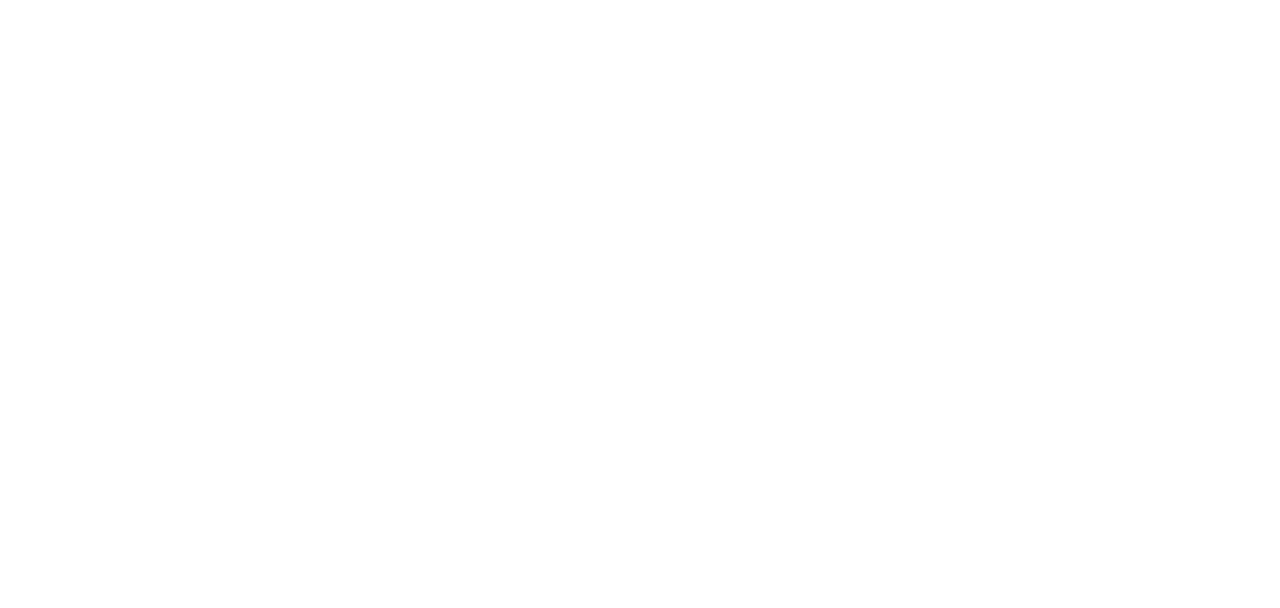
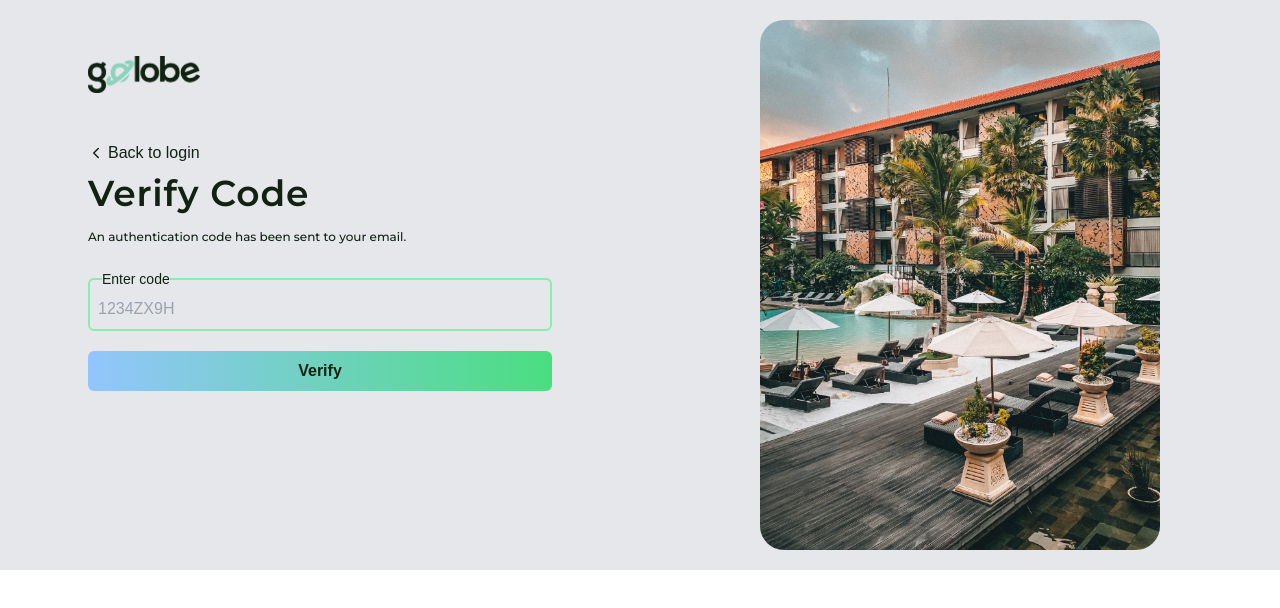
Before and after one commit to Heritagify/Travelling-Website, a React (Vite) app: page /verifyCode in a window 1280 px wide. Before the commit this address had no page. Shown: the top 608 px of the page. Built offline with nearby package versions, Linux system fonts and the light colour scheme; a web font is replaced by a local one.

Commit message:
completed the verify code page

```diff
--- a/src/App.jsx
+++ b/src/App.jsx
@@ -3,7 +3,9 @@ import {BrowserRouter, Routes, Route } from "react-router-dom"// import { MapCon
 import Home from './Home'
 import Login from './Login';
 import Flights from './Flights';
-import ForgotPassword from "./ForgotPassword"
+import ForgotPassword from "./ForgotPassword";
+import VerifyCode from "./VerifyCode";
+import SetPassword from "./SetPassword"
 
 function App() {
   return (
@@ -13,10 +15,10 @@ function App() {
           <Route path="/login" element={<Login/>}></Route>
           <Route path="/flight" element={<Flights/>}></Route>
           <Route path="/forgottenPassword" element={<ForgotPassword/>}></Route>
+          <Route path="/verifyCode" element={<VerifyCode/>}></Route>
+          <Route path="/setPassword" element={<SetPassword/>}></Route>
         </Routes>
-  {/* <Map/> */}
-  {/* <Login/> */}
-  {/* <Home/> */}
+
     </BrowserRouter>
   );
 }
--- a/src/ForgotPassword.jsx
+++ b/src/ForgotPassword.jsx
@@ -1,3 +1,5 @@
+import * as Yup from 'yup';
+import { useFormik } from 'formik';
 import logo from "./assets/footLogo.png"
 import { IoChevronBack } from "react-icons/io5";
 import { FaFacebook } from "react-icons/fa6";
@@ -17,36 +19,59 @@ import myImage from './assets/login1.jpg'
 
 const ForgotPassword = () => {
 
-    // const navigate = useNavigate();
-
-    // const navigateLogin = ()=> {
-    //     navigate('/login')
-    // }
+  const formik = useFormik({
+    initialValues: {
+      email: '',
+    },
+    validationSchema: Yup.object({
+      email: Yup.string().email('Invalid email address').required('Email is required'),
+    }),
+    onSubmit: (values) => {
+      // Handle form submission here
+      console.log(values);
+    },
+  });
 
 
   return (
-    <div className="bg-gradient-to-r from-blue-100 to-green-700 animate-gradient min-h-screen">
-    <div className="flex">
+    <div className="bg-gradient-to-r from-blue-100 to-green-200 animate-gradient min-h-screen">
+      <div className="md:flex">
 
-          <div className="w-1/2 p-14">
+          <div className="md:w-1/2 p-4 md:p-10">
                     <img src={ logo } className="w-28 mx-8" alt="logo"/>
-                    <div className="pt-12 mx-8 text-blackGreen">
+                    <div className="pt-8 mx-4 md:mx-8 text-blackGreen">
                         <Link to="/login" className=" flex gap-1 items-center cursor-pointer">
                           <IoChevronBack/> Back to login
                         </Link>
-                        <h1 className="text-4xl tracking-wide font-semibold font-monts">Forgot your password?</h1>
+                        <h1 className="text-2xl md:text-4xl tracking-wide font-semibold font-monts">Forgot your password?</h1>
                         <p className="w-96 text-xs font-monts py-2 font-medium">Don’t worry, happens to all of us. Enter your email below to recover your password</p>
+
+                 {/* ----------input Field--------- */}
                         <fieldset className='border-2 border-green-300 py-1 w-full mt-4 my-5 rounded-md '>
                           <legend className=' ml-3 text-sm'>Email</legend>
-                          <input className='w-full p-1 outline-none px-2 bg-transparent' placeholder="herogreat@gmail.com" />
-                        </fieldset>
+                          <input
+                  type="text"
+                  id="email"
+                  name="email"
+                  onChange={formik.handleChange}
+                  onBlur={formik.handleBlur}
+                  value={formik.values.email}
+                  className={`w-full p-1 outline-none px-2 bg-transparent ${
+                    formik.touched.email && formik.errors.email ? 'border-red-500' : ''
+                  }`}
+                  placeholder="herogreat@gmail.com"
+                />
+            </fieldset>
+                {formik.touched.email && formik.errors.email ? (
+                  <div className="text-red-500 text-sm my-2">{formik.errors.email}</div>
+                ) : null}
                         <button className='w-full py-2 rounded-md font-semibold hover:text-white bg-gradient-to-r from-blue-900 to-green-800'>Submit</button>
-
                         <div className="flex items-center py-6">
                               <div className="w-48 border-t border-blue-500"></div>
                               <div className="mx-3 text-sm text-gray-500">or login with</div>
                               <div className="w-48 border-t border-blue-500"></div>
                           </div>
+                          {/* -----------OTHER LOGIN OPTIONS----------- */}
                           <div className="flex justify-between">
                             <button
                              className="text-blue-400 p-2 px-10 border rounded-xl border-blue-300">
@@ -63,20 +88,12 @@ const ForgotPassword = () => {
                           </div>
                     </div>
           </div>
-            <div className="w-1/2 p-5">
-          <div className=" items-center flex justify-center">
-              <img src={ myImage } alt="resort" className="rounded-3xl object-cover w-2/3"/>
-            </div>
-          </div>
+                  <div className="hidden md:block w-1/2 p-5">
+                    <div className=" items-center flex justify-center">
+                      <img src={ myImage } alt="resort" className="rounded-3xl object-cover w-2/3"/>
+                    </div>
+                  </div>
         </div>
-
-
-        {/* <div className="border-4 border-yellow-700 flex flex-col items-center justify-center">
-          <div className="flex min-h-screen sm:px-12 py-8">
-            <img className="h-full max-w-full drop-shadow-md sm:rounded-md"  src={ myImage } alt="" />
-          </div>
-        </div> */}
-
     </div>
   )
 }
--- /dev/null
+++ b/src/SetPassword.jsx
@@ -0,0 +1,10 @@
+
+const SetPassword = () => {
+  return (
+    <div>
+      djsiluidjkshsdkjhdfjksdfjk
+    </div>
+  )
+}
+
+export default SetPassword
--- /dev/null
+++ b/src/VerifyCode.jsx
@@ -0,0 +1,50 @@
+import logo from "./assets/footLogo.png"
+import { IoChevronBack } from "react-icons/io5";
+import { FaFacebook } from "react-icons/fa6";
+import { FaGooglePlusG } from "react-icons/fa";
+import { FaApple } from "react-icons/fa";
+import { Link} from 'react-router-dom';
+import myImage from './assets/login1.jpg'
+
+
+
+
+
+
+
+
+
+
+const VerifyCode = () => {
+
+
+  return (
+      <div className="block md:flex bg-gray-200">
+
+          <div className="md:w-1/2  md:p-14">
+                    <img src={ logo } className="w-44 md:w-28 mx-8" alt="logo"/>
+                    <div className="pt-12 mx-3 md:mx-8 text-blackGreen">
+                        <Link to="/login" className=" flex gap-1 items-center cursor-pointer">
+                          <IoChevronBack/> Back to login
+                        </Link>
+                        <h1 className="text-4xl my-2 tracking-wide font-semibold font-monts">Verify Code</h1>
+                        <p className="w-96 text-xs font-monts py-2 font-medium">An authentication code has been sent to your email.</p>
+                        <fieldset className='border-2 border-green-300 py-1 w-full mt-4 my-5 rounded-md '>
+                          <legend className=' ml-3 text-sm'>Enter code</legend>
+                          <input className='w-full p-1 outline-none px-2 bg-transparent' placeholder="1234ZX9H" />
+                        </fieldset>
+                        <button className='w-full py-2 rounded-md font-semibold hover:text-white bg-gradient-to-r from-blue-300 to-green-400'>Verify</button>
+
+
+                    </div>
+          </div>
+                  <div className="w-1/2 p-5 hidden md:block">
+                    <div className=" items-center flex justify-center">
+                      <img src={ myImage } alt="resort" className="rounded-3xl object-cover w-2/3"/>
+                    </div>
+                  </div>
+    </div>
+  )
+}
+
+export default VerifyCode
```
Lines whose indentation alone changed are shown as unchanged.
